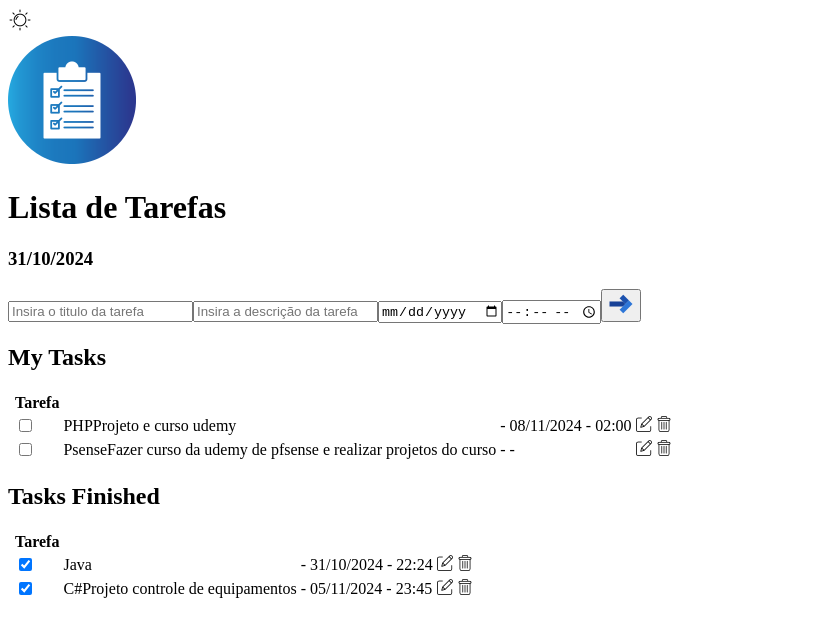
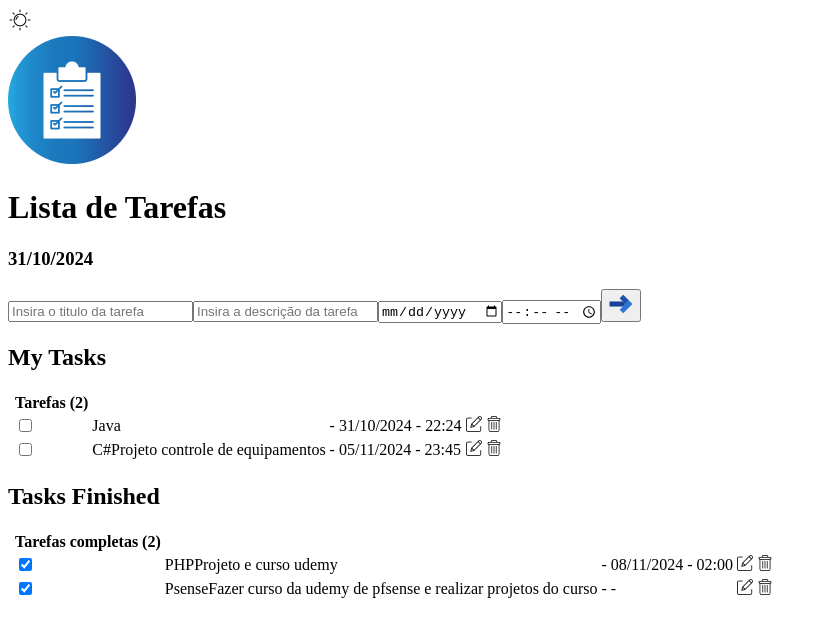
Before and after one commit to mariana-js/project-todo, an Angular app in the folder todo/: page /todo in a window 1280 px wide. Shown: the top 636 px of the page, without its empty margins (0-827 px from the left). Built offline with nearby package versions, Linux system fonts and the light colour scheme; data requests are answered from the project's data file.

Commit message:
ADD: Function to display number of tasks.

```diff
--- a/todo/db.json
+++ b/todo/db.json
@@ -6,7 +6,7 @@
       "description": "",
       "date": "2024-10-31T18:05:58.490Z",
       "time": "22:24",
-      "status": true
+      "status": false
     },
     {
       "id": "641c8e21-41b4-4913-a7d6-7960081a8f78",
@@ -14,7 +14,7 @@
       "description": "Projeto controle de equipamentos",
       "date": "2024-11-05",
       "time": "23:45",
-      "status": true
+      "status": false
     },
     {
       "id": "7098a27d-5555-47cd-8cc6-09ba45202342",
@@ -22,7 +22,7 @@
       "description": "Projeto e curso udemy",
       "date": "2024-11-08",
       "time": "02:00",
-      "status": false
+      "status": true
     },
     {
       "id": "e5a2d2a8-9942-47af-8396-385cf3c25b90",
@@ -30,7 +30,7 @@
       "description": "Fazer curso da udemy de pfsense e realizar projetos do curso",
       "date": null,
       "time": null,
-      "status": false
+      "status": true
     }
   ]
 }
--- a/todo/src/todo/todo.component.html
+++ b/todo/src/todo/todo.component.html
@@ -28,14 +28,14 @@
   <div class="container-todo">
     <div class="todo">
       <div class="title-todo">
-        <h2>My Tasks</h2>
+        <h2>My Tasks </h2>
       </div>
       <table>
 
         <thead>
           <tr>
             <th></th> <!-- Status -->
-            <th>Tarefa</th>
+            <th>Tarefas ({{filteredTasks.length}})</th>
             <th></th><!-- Date and time -->
             <th></th> <!-- Update -->
             <th></th> <!-- Delete -->
@@ -71,7 +71,7 @@
         <thead>
           <tr>
             <th></th> <!-- Status -->
-            <th>Tarefa</th>
+            <th>Tarefas completas ({{completedTasks.length}})</th>
             <th></th><!-- Date and time -->
             <th></th> <!-- Update -->
             <th></th> <!-- Delete -->
--- a/todo/src/todo/todo.component.ts
+++ b/todo/src/todo/todo.component.ts
@@ -38,7 +38,6 @@ export class TodoComponent {
     this.nowdate = new Date();
     this.loadTasks();
   }
-
   loadTasks() {
       this.todoService.getTasks().subscribe(task => {
       this.tasks = task;
```
